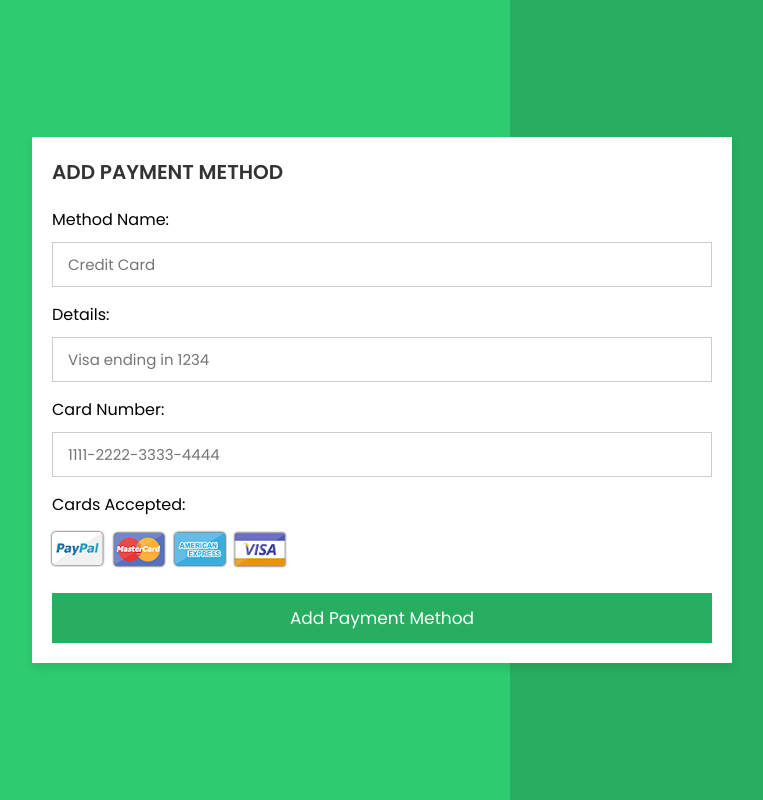
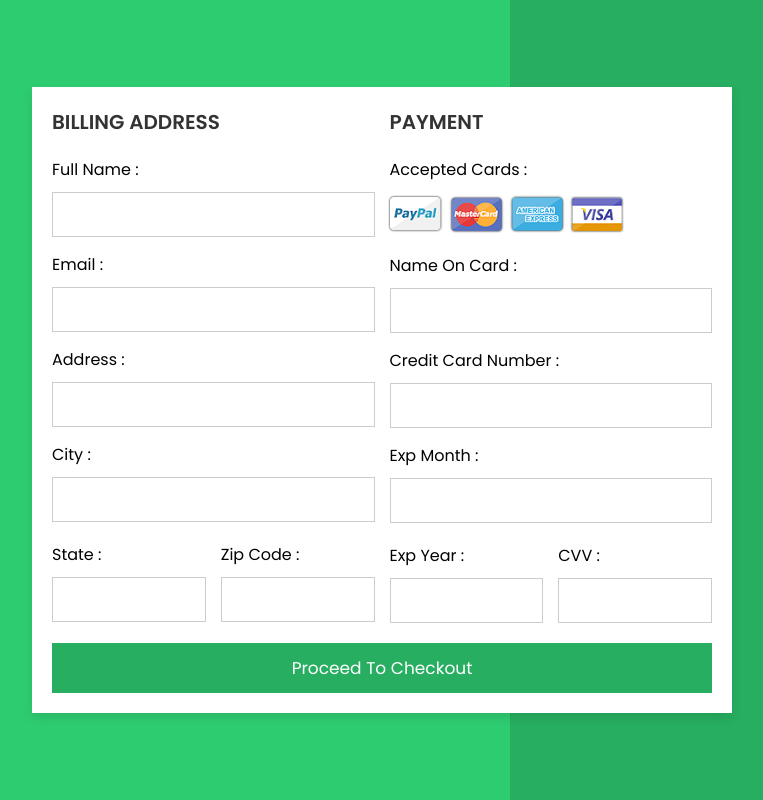
Before and after one commit to nishanthan22/rcube-green-ecom, a Django app: page /add-payment-method/ in a window 1280 px wide. Shown: the whole page, without its empty margins (258-1021 px from the left). Run offline with Django 5.2, Linux system fonts and the light colour scheme; a user stored in the database is signed in.

Commit message:
Add Payment Method feature is getting Rendered and Data entered by User is being Saved Successfully

```diff
--- a/rcubeGreen/rcubeApp/forms.py
+++ b/rcubeGreen/rcubeApp/forms.py
@@ -1,8 +1,7 @@
 from django import forms
 from .models import PaymentMethod
-
 
 class PaymentMethodForm(forms.ModelForm):
     class Meta:
         model = PaymentMethod
-        fields = ['method_name', 'details']
+        fields = ['full_name', 'email', 'address', 'city', 'state', 'zip_code', 'name_on_card', 'card_number', 'exp_month', 'exp_year', 'cvv']
--- a/rcubeGreen/rcubeApp/models.py
+++ b/rcubeGreen/rcubeApp/models.py
@@ -31,9 +31,17 @@ class Payment(models.Model):
 
 class PaymentMethod(models.Model):
     user = models.ForeignKey(User, on_delete=models.CASCADE)
-    method_name = models.CharField(max_length=100)
-    details = models.TextField()
-    card_number = models.CharField(max_length=20)  # Add this field
+    full_name = models.CharField(max_length=100)
+    email = models.EmailField()
+    address = models.CharField(max_length=255)
+    city = models.CharField(max_length=100)
+    state = models.CharField(max_length=100)
+    zip_code = models.CharField(max_length=10)
+    name_on_card = models.CharField(max_length=100)
+    card_number = models.CharField(max_length=20)
+    exp_month = models.CharField(max_length=20)
+    exp_year = models.CharField(max_length=4)
+    cvv = models.CharField(max_length=4)
 
     def __str__(self):
-        return f"{self.user.username} - {self.method_name}"
+        return f'{self.name_on_card} - {self.card_number}'
--- a/rcubeGreen/rcubeApp/static/css/add_payment_method.css
+++ b/rcubeGreen/rcubeApp/static/css/add_payment_method.css
@@ -11,7 +11,7 @@
   transition: all .2s linear;
 }
 
-.add-payment-container {
+.container {
   display: flex;
   justify-content: center;
   align-items: center;
@@ -20,40 +20,40 @@
   background: linear-gradient(90deg, #2ecc71 60%, #27ae60 40.1%);
 }
 
-.add-payment-container form {
+.container form {
   padding: 20px;
   width: 700px;
   background: #fff;
-  box-shadow: 0 5px 10px rgba(0, 0, 0, .1);
+  box-shadow: 0 5px 10px rgba(0,0,0,.1);
 }
 
-.add-payment-container form .row {
+.container form .row {
   display: flex;
   flex-wrap: wrap;
   gap: 15px;
 }
 
-.add-payment-container form .row .col {
+.container form .row .col {
   flex: 1 1 250px;
 }
 
-.add-payment-container form .row .col .title {
+.container form .row .col .title {
   font-size: 20px;
   color: #333;
   padding-bottom: 5px;
   text-transform: uppercase;
 }
 
-.add-payment-container form .row .col .inputBox {
+.container form .row .col .inputBox {
   margin: 15px 0;
 }
 
-.add-payment-container form .row .col .inputBox span {
+.container form .row .col .inputBox span {
   margin-bottom: 10px;
   display: block;
 }
 
-.add-payment-container form .row .col .inputBox input {
+.container form .row .col .inputBox input {
   width: 100%;
   border: 1px solid #ccc;
   padding: 10px 15px;
@@ -61,17 +61,26 @@
   text-transform: none;
 }
 
-.add-payment-container form .row .col .inputBox input:focus {
+.container form .row .col .inputBox input:focus {
   border: 1px solid #000;
 }
 
-.add-payment-container form .row .col .inputBox img {
+.container form .row .col .flex {
+  display: flex;
+  gap: 15px;
+}
+
+.container form .row .col .flex .inputBox {
+  margin-top: 5px;
+}
+
+.container form .row .col .inputBox img {
   height: 34px;
   margin-top: 5px;
   filter: drop-shadow(0 0 1px #000);
 }
 
-.add-payment-container form .submit-btn {
+.container form .submit-btn {
   width: 100%;
   padding: 12px;
   font-size: 17px;
@@ -81,6 +90,6 @@
   cursor: pointer;
 }
 
-.add-payment-container form .submit-btn:hover {
+.container form .submit-btn:hover {
   background: #2ecc71;
 }
--- a/rcubeGreen/rcubeApp/templates/add_payment_method.html
+++ b/rcubeGreen/rcubeApp/templates/add_payment_method.html
@@ -12,7 +12,7 @@
 </head>
 <body>
 
-<div class="add-payment-container">
+<div class="container">
 
     <form action="{% url 'add_payment_method' %}" method="post">
         {% csrf_token %}
@@ -20,30 +20,75 @@
 
             <div class="col">
 
-                <h3 class="title">Add Payment Method</h3>
+                <h3 class="title">Billing Address</h3>
 
                 <div class="inputBox">
-                    <span>Method Name:</span>
-                    <input type="text" name="method_name" placeholder="Credit Card" required>
+                    <span>Full Name :</span>
+                    {{ form.full_name }}
                 </div>
                 <div class="inputBox">
-                    <span>Details:</span>
-                    <input type="text" name="details" placeholder="Visa ending in 1234" required>
+                    <span>Email :</span>
+                    {{ form.email }}
                 </div>
                 <div class="inputBox">
-                    <span>Card Number:</span>
-                    <input type="text" name="card_number" placeholder="1111-2222-3333-4444" required>
+                    <span>Address :</span>
+                    {{ form.address }}
                 </div>
                 <div class="inputBox">
-                    <span>Cards Accepted:</span>
+                    <span>City :</span>
+                    {{ form.city }}
+                </div>
+
+                <div class="flex">
+                    <div class="inputBox">
+                        <span>State :</span>
+                        {{ form.state }}
+                    </div>
+                    <div class="inputBox">
+                        <span>Zip Code :</span>
+                        {{ form.zip_code }}
+                    </div>
+                </div>
+
+            </div>
+
+            <div class="col">
+
+                <h3 class="title">Payment</h3>
+
+                <div class="inputBox">
+                    <span>Accepted Cards :</span>
                     <img src="{% static 'images/card_img.png' %}" alt="Accepted Cards">
+                </div>
+                <div class="inputBox">
+                    <span>Name On Card :</span>
+                    {{ form.name_on_card }}
+                </div>
+                <div class="inputBox">
+                    <span>Credit Card Number :</span>
+                    {{ form.card_number }}
+                </div>
+                <div class="inputBox">
+                    <span>Exp Month :</span>
+                    {{ form.exp_month }}
+                </div>
+
+                <div class="flex">
+                    <div class="inputBox">
+                        <span>Exp Year :</span>
+                        {{ form.exp_year }}
+                    </div>
+                    <div class="inputBox">
+                        <span>CVV :</span>
+                        {{ form.cvv }}
+                    </div>
                 </div>
 
             </div>
 
         </div>
 
-        <input type="submit" value="Add Payment Method" class="submit-btn">
+        <input type="submit" value="Proceed To Checkout" class="submit-btn">
 
     </form>
 
--- a/rcubeGreen/rcubeApp/urls.py
+++ b/rcubeGreen/rcubeApp/urls.py
@@ -10,6 +10,6 @@ urlpatterns = [
     path('about/', views.about, name='about'),
     path('contact/', views.contact, name='contact'),
     path('search/', views.search, name='search'),
+    path('add-payment-method/', views.add_payment_method, name='add_payment_method'),
     path('payments/', views.payment_list, name='payment_list'),
-    path('add-payment-method/', views.add_payment_method, name='add_payment_method'),
 ]
```
Also changed, not shown: rcubeGreen/db.sqlite3, rcubeGreen/rcubeApp/migrations/0003_remove_paymentmethod_details_and_more.py (added), rcubeGreen/rcubeApp/migrations/0004_alter_paymentmethod_full_name_and_more.py (added), rcubeGreen/rcubeApp/views.py (line endings or trailing spaces).
